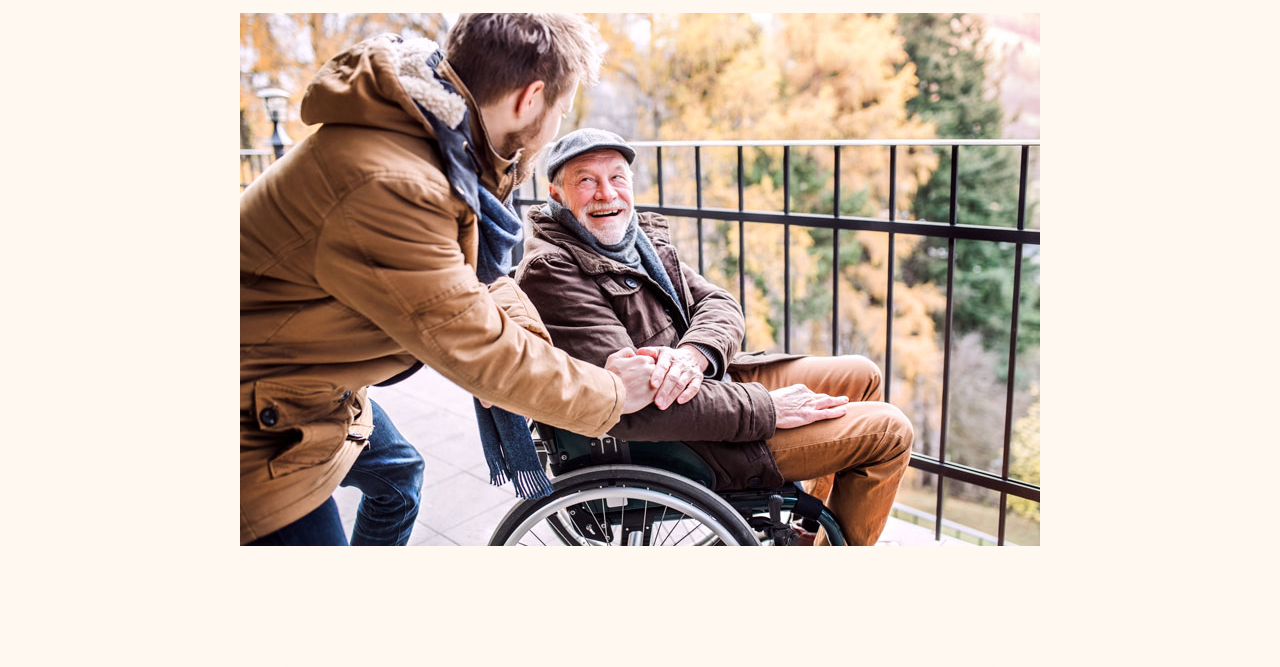
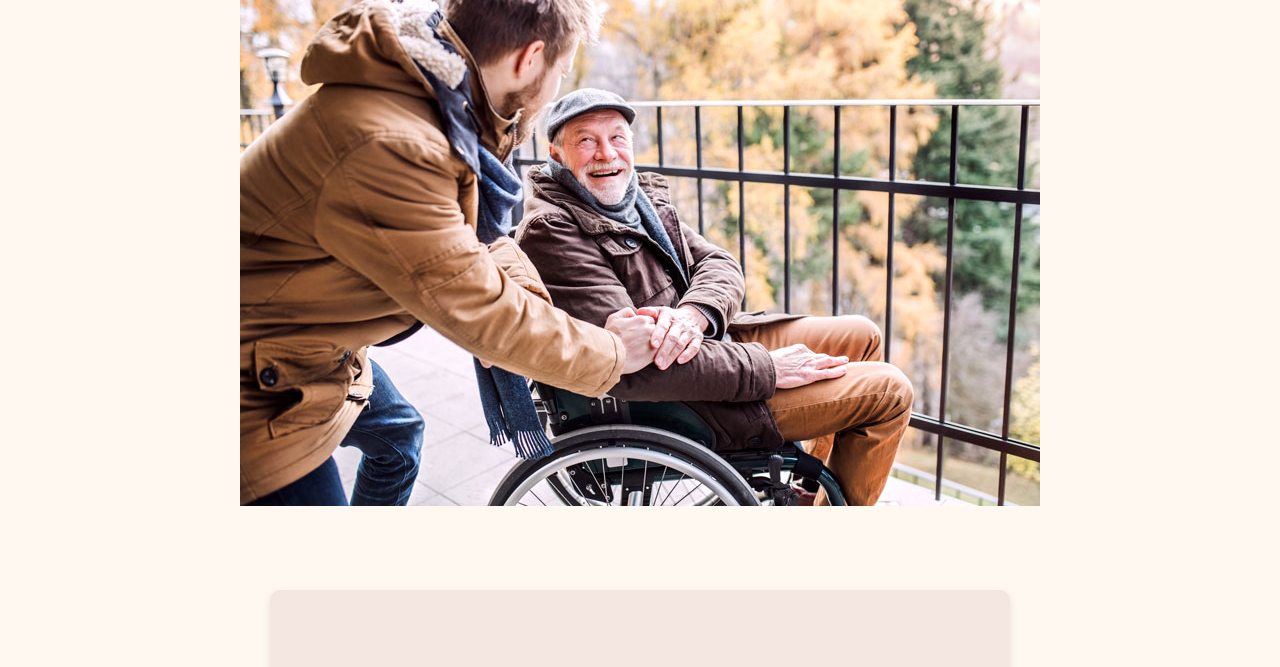
Before and after one commit to islemzaafouri/Kindmap, a plain HTML site: page pages/about.html in a window 1280 px wide. Shown: the part 334-1001 px from the top of the page. Drawn offline with nearby package versions, Linux system fonts and the light colour scheme; a web font is replaced by a local one.

Commit message:
fixed the navbar

```diff
--- a/style.css
+++ b/style.css
@@ -8,6 +8,7 @@
     top: 0;
     left: 0;
     right: 0;
+    z-index: 9999;
     box-shadow: 0 2px 10px rgba(0,0,0,0.1);
 }
 
@@ -137,7 +138,7 @@ a {
 }
 .hero ,.map-section, .about-preview{
 text-align:center;
-padding:80px 20px;
+padding:40px 20px;
 max-width:800px;
 margin:auto;
 }
```
